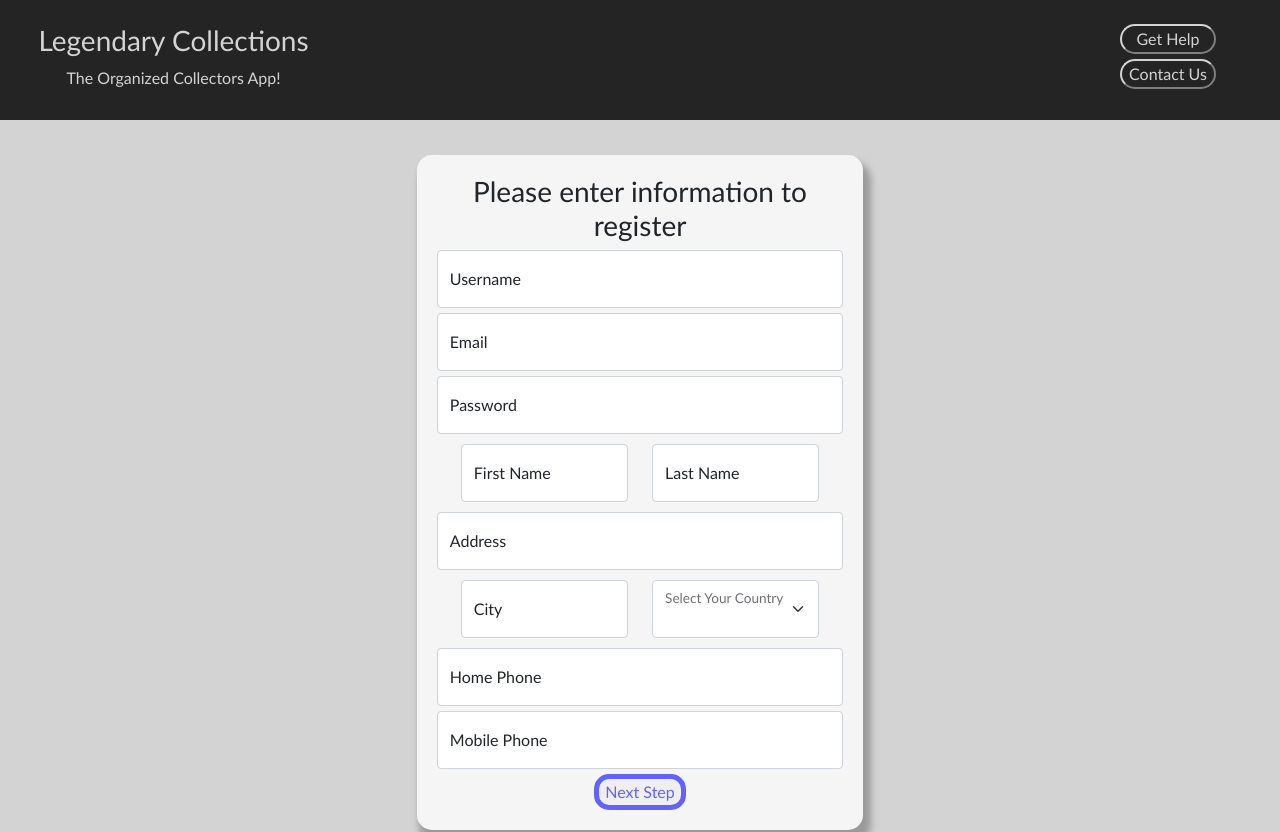
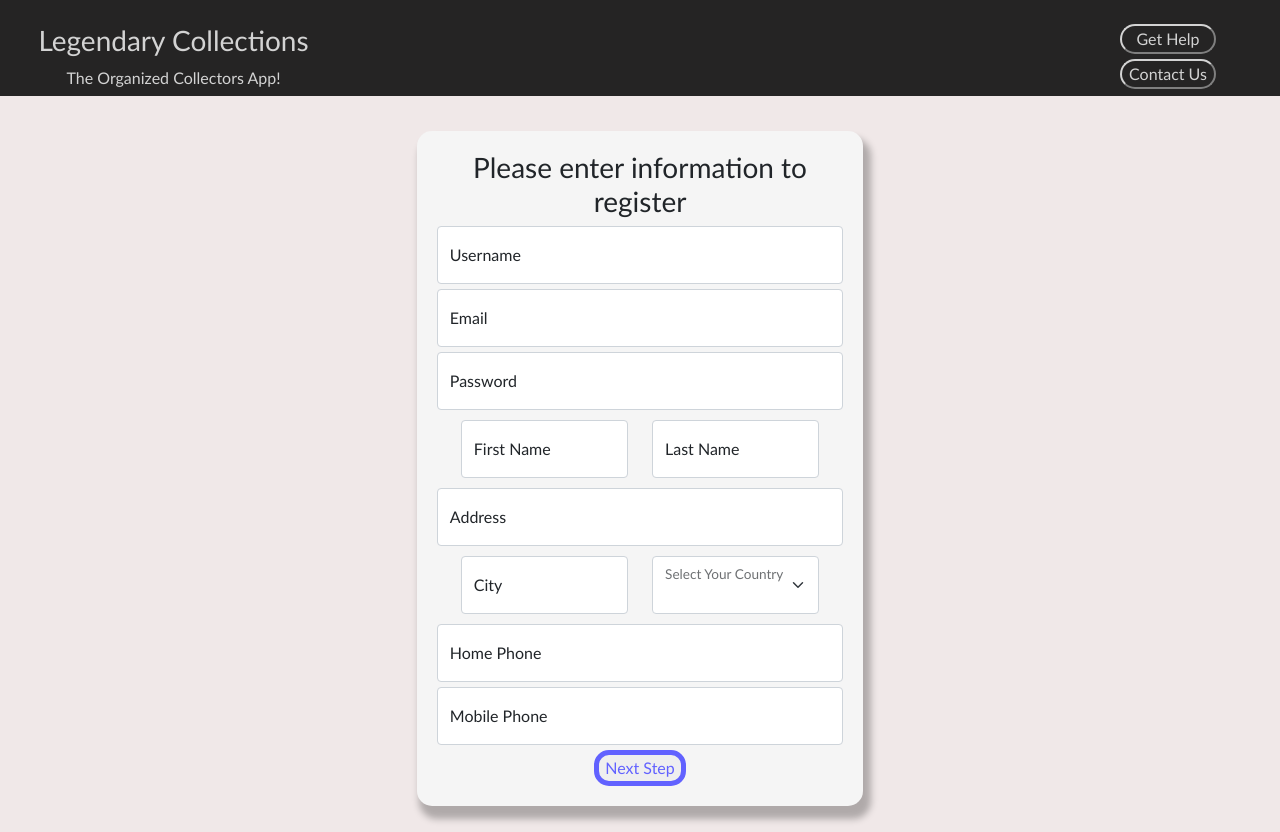
Before and after one commit to tylerletendre98/legendaryApplicationsAssessment, a React (Create React App) app in the folder legendary-applications-assessment/: page / in a window 1280 px wide. Shown: the top 832 px of the page. Built offline with nearby package versions, Linux system fonts and the light colour scheme.

Commit message:
added in a alert telling you thankyou for signing up that way the user knows their information has been added.

```diff
--- a/legendary-applications-assessment/src/App.css
+++ b/legendary-applications-assessment/src/App.css
@@ -1,6 +1,6 @@
 .App {
-  height: 250vh;
+  height: 150vh;
   text-align: center;
-  background-color: lightgray;
+  background-color: rgb(240, 232, 232);
   font-family: "Gill Sans", "Gill Sans MT", Calibri, "Trebuchet MS", sans-serif;
 }
--- a/legendary-applications-assessment/src/components/Header/header.css
+++ b/legendary-applications-assessment/src/components/Header/header.css
@@ -1,6 +1,6 @@
 .header-container {
   background-color: rgb(37, 36, 36);
-  height: 15vh;
+  height: 12vh;
   margin-bottom: 35px;
 }
 
--- a/legendary-applications-assessment/src/pages/RegisterPage.jsx
+++ b/legendary-applications-assessment/src/pages/RegisterPage.jsx
@@ -22,6 +22,7 @@ function RegisterPage(props) {
         subscriptionLevel: subscriptionLevel
       }
     props.setUser(user)
+    alert('Thankyou for creating a account!')
     console.log(user)
   }
 
@@ -42,7 +43,8 @@ function RegisterPage(props) {
         </div>
       </div>
     )
-  }else{
+  }
+  else{
       return (
         <div>
           <div>
```
